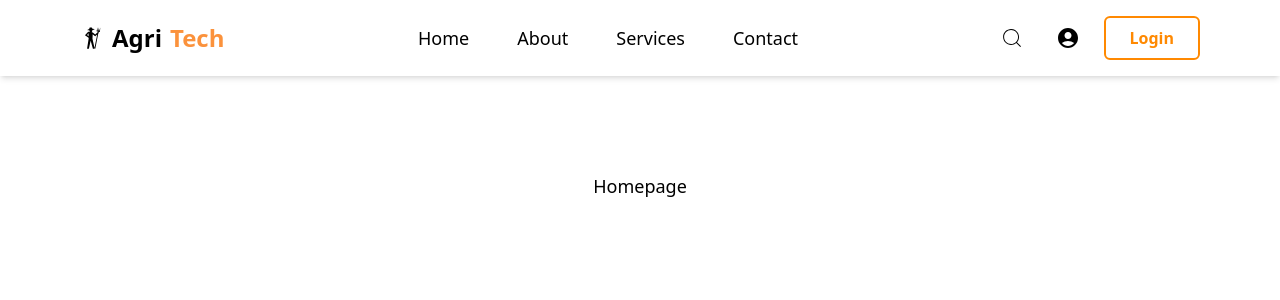
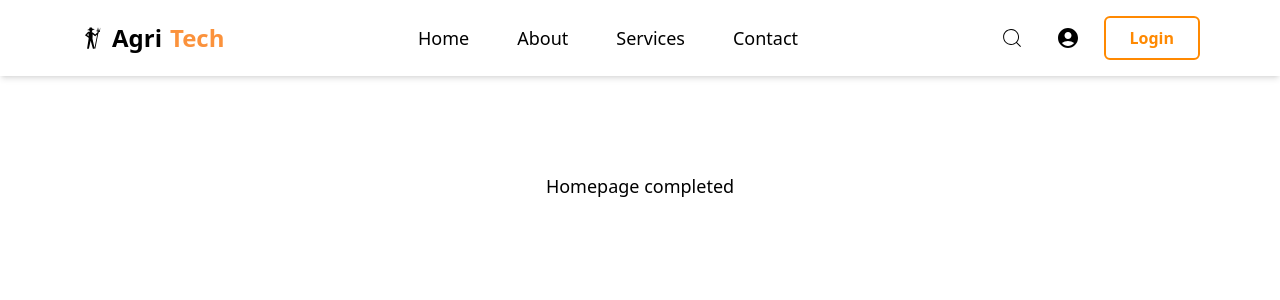
Before and after one commit to KaustubhN1402/practice_project, a React (Create React App) app: page / in a window 1280 px wide. Shown: the top 300 px of the page. Built offline with nearby package versions, Linux system fonts and the light colour scheme.

Commit message:
home page check

```diff
--- a/src/components/Pagess/Home.js
+++ b/src/components/Pagess/Home.js
@@ -4,7 +4,7 @@ const Home = () => {
   return (
     <div className="text-center py-10">
 
-      <p className="mt-4 text-lg">Homepage</p>
+      <p className="mt-4 text-lg">Homepage completed</p>
     </div>
   );
 };
```
